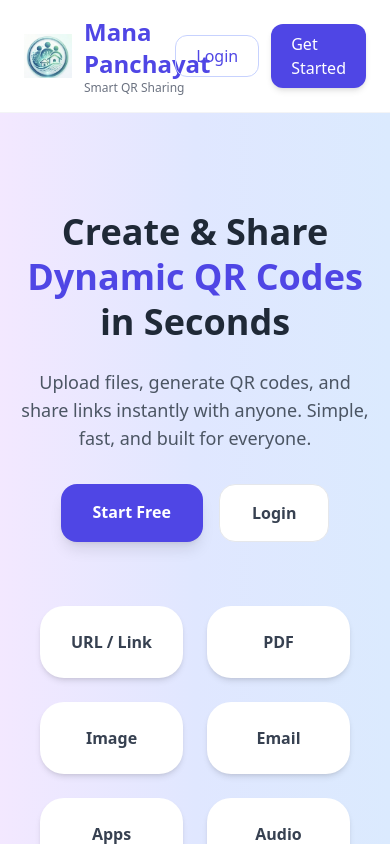
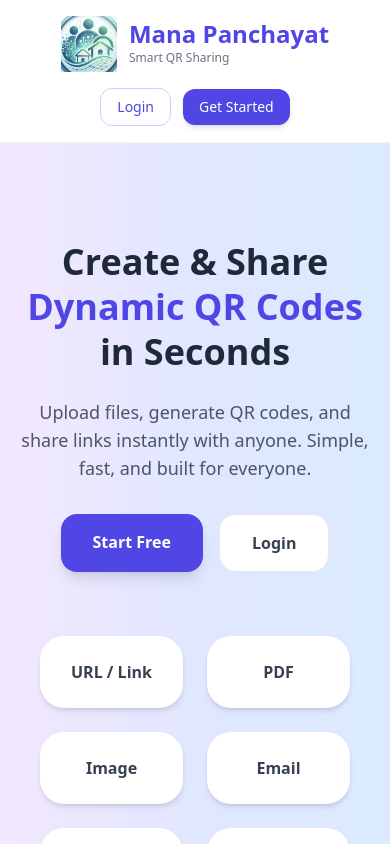
Before and after one commit to maharshi-revanuru/qr-app, a React (Create React App) app in the folder frontend/: page / in a window 390 px wide. Shown: the top 844 px of the page. Built offline with nearby package versions, Linux system fonts and the light colour scheme.

Commit message:
fixed mobile navbar ui

```diff
--- a/frontend/src/pages/Home.js
+++ b/frontend/src/pages/Home.js
@@ -29,58 +29,68 @@ export default function Home() {
     <div className="bg-gray-50 min-h-screen">
 
       {/* ================= NAVBAR ================= */}
+{/* ================= NAVBAR ================= */}
 <div className="sticky top-0 z-50 bg-white/90 backdrop-blur border-b border-gray-100">
 
-        <div className="flex justify-between items-center px-6 md:px-10 py-4 max-w-7xl mx-auto">
+  <div className="flex flex-col md:flex-row md:justify-between md:items-center gap-4 px-4 md:px-10 py-4 max-w-7xl mx-auto">
 
     {/* LOGO SECTION */}
     <Link
       to="/"
-            className="flex items-center gap-3"
+      className="flex items-center justify-center md:justify-start gap-3"
     >
+
+      <div className="w-14 h-14 md:w-16 md:h-16 overflow-hidden flex items-center justify-center">
+
         <img
           src={logo}
           alt="Mana Panchayat Logo"
-              className="w-12 h-12 object-contain"
+          className="w-full h-full object-contain scale-150"
         />
 
+      </div>
+
       <div>
-              <h1 className="text-2xl font-bold text-indigo-600">
+
+        <h1 className="text-2xl md:text-3xl font-bold text-indigo-600 leading-none">
           Mana Panchayat
         </h1>
 
-              <p className="text-xs text-gray-500">
+        <p className="text-xs md:text-sm text-gray-500 mt-1">
           Smart QR Sharing
         </p>
+
       </div>
+
     </Link>
 
     {/* RIGHT SIDE */}
     {!user ? (
-            <div className="flex items-center gap-3">
+      <div className="flex items-center justify-center md:justify-end gap-3 flex-wrap">
 
         <Link
           to="/login"
-                className="px-5 py-2 rounded-xl border border-indigo-200 text-indigo-600 hover:bg-indigo-50 transition"
+          className="px-4 md:px-5 py-2 rounded-xl border border-indigo-200 text-indigo-600 hover:bg-indigo-50 transition text-sm md:text-base"
         >
           Login
         </Link>
 
         <Link
           to="/register"
-                className="px-5 py-2 rounded-xl bg-indigo-600 text-white hover:bg-indigo-700 shadow-md transition"
+          className="px-4 md:px-5 py-2 rounded-xl bg-indigo-600 text-white hover:bg-indigo-700 shadow-md transition text-sm md:text-base"
         >
           Get Started
         </Link>
 
       </div>
     ) : (
-            <div className="relative">
+      <div className="relative flex justify-center md:justify-end">
 
         <div
           onClick={() => setOpen(!open)}
           className="flex items-center gap-3 cursor-pointer bg-white hover:bg-gray-100 px-3 py-2 rounded-xl transition"
         >
+
           <img
             src="https://i.pravatar.cc/40"
             alt="profile"
@@ -88,6 +98,7 @@ export default function Home() {
           />
 
           <div className="hidden md:block">
+
             <p className="font-medium text-gray-700">
               {user.name}
             </p>
@@ -95,14 +106,16 @@ export default function Home() {
             <p className="text-xs text-gray-400">
               Welcome back
             </p>
+
           </div>
 
           <ChevronDown size={16} />
+
         </div>
 
         {/* DROPDOWN */}
         {open && (
-                <div className="absolute right-0 mt-3 w-56 bg-white rounded-2xl shadow-2xl border border-gray-100 p-2">
+          <div className="absolute right-0 top-14 w-56 bg-white rounded-2xl shadow-2xl border border-gray-100 p-2 z-50">
 
             <button
               onClick={() => navigate("/dashboard")}
```
Lines whose indentation alone changed are shown as unchanged.
